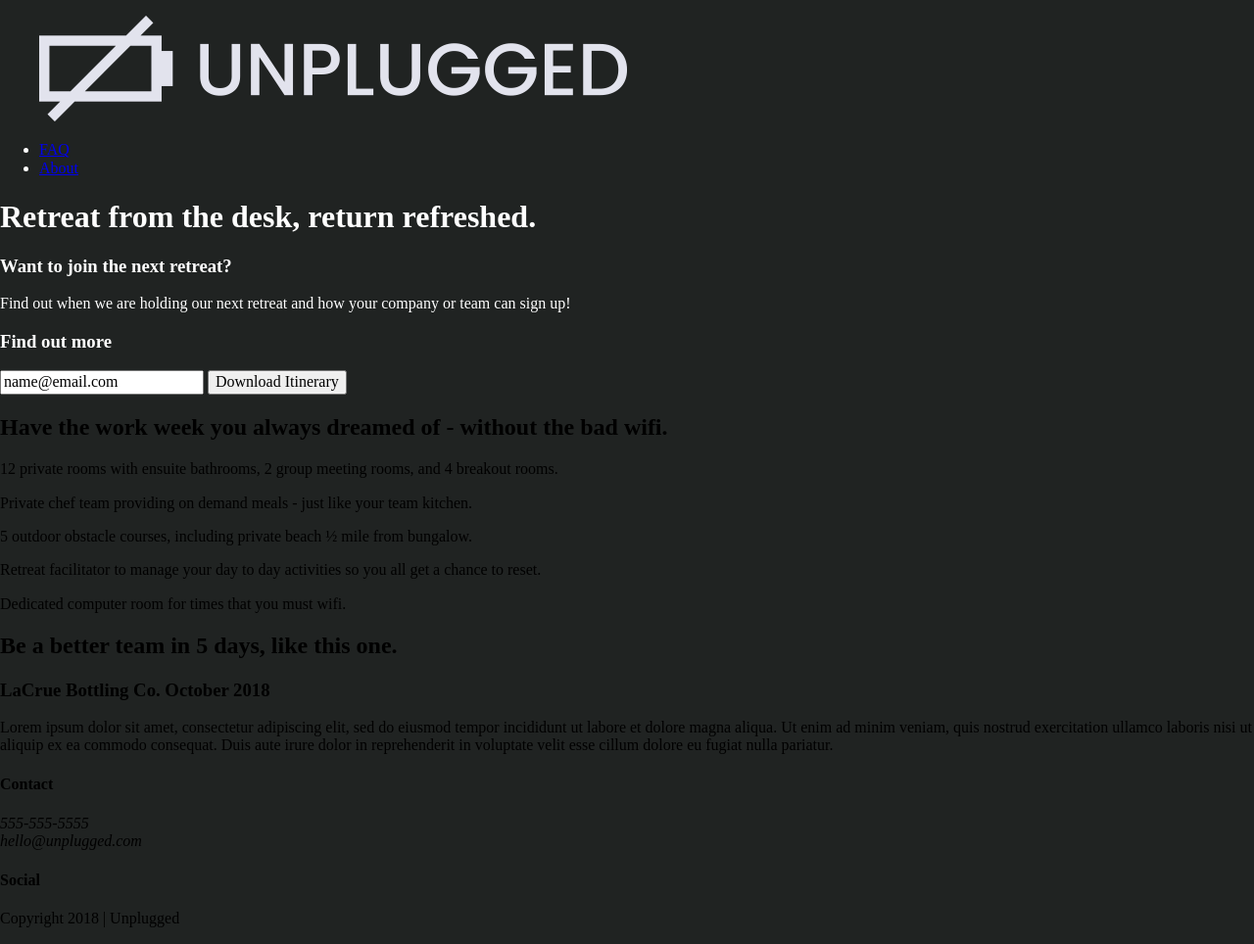
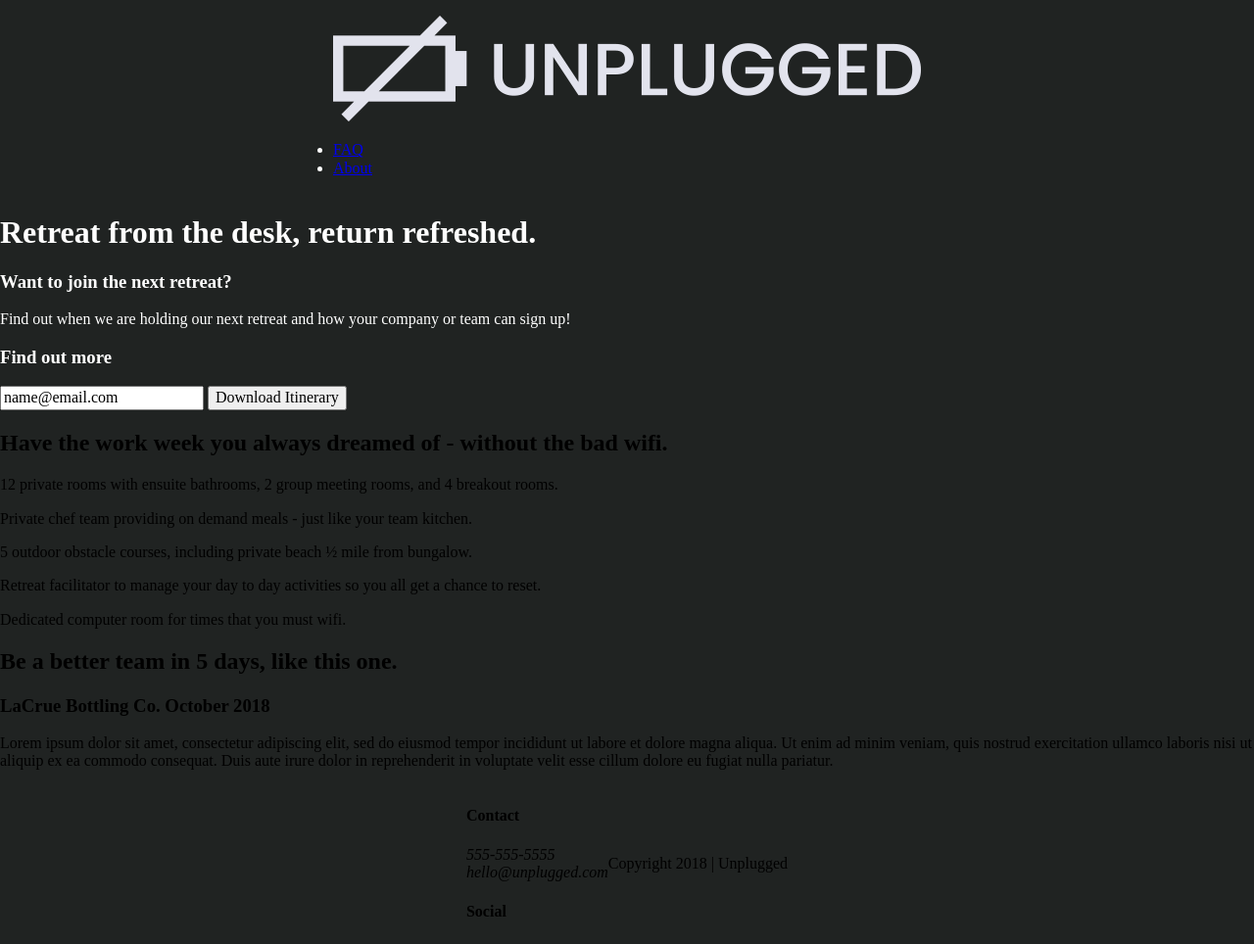
Before and after one commit to pperalta-ux/unplugged-retreat, a website built with Parcel: page index.html in a window 1280 px wide. Shown: the whole page at 98% size. Built offline with nearby package versions, Linux system fonts and the light colour scheme.

Commit message:
adding in css styles

```diff
--- a/css/main.css
+++ b/css/main.css
@@ -1,21 +1,61 @@
 html {
-font-size: 16px;
-}
-
+  font-size: 16px;
+  }
+header, footer {
+  display: flex;
+  justify-content: center;
+  align-items: center;
+  flex-flow: row wrap;
+  }
+/* ----- Header Styles ----- */
 header {
 
-}
+  }
+header .content-wrapper {
+  flex-flow: row wrap;
+  }
 .content-wrapper img {
   height: auto;
-}
+  }
+header figure {
 
+  }
+
+.header-divider {
+
+  }
+
+header nav {
+  flex-flow: row wrap;
+  }
 nav {
   color: #ffffff;
   display: inline;
 }
 
+/* ------ Mobile Styles - Homepage ------ */
+.hero-area {
+
+}
+
 .hero-area .content-area {
   background: url('../img/unsplash-background.jpg');
+  }
+aside {
+  flex-flow: row wrap;
+  }
+
+.features .features-items{
+  flex-flow: row wrap;
+  }
+.reviews {
+  flex-flow: row wrap;
+  }
+.contact {
+  flex-flow: row wrap;
+  }
+footer {
+
 }
 
 body {
```
